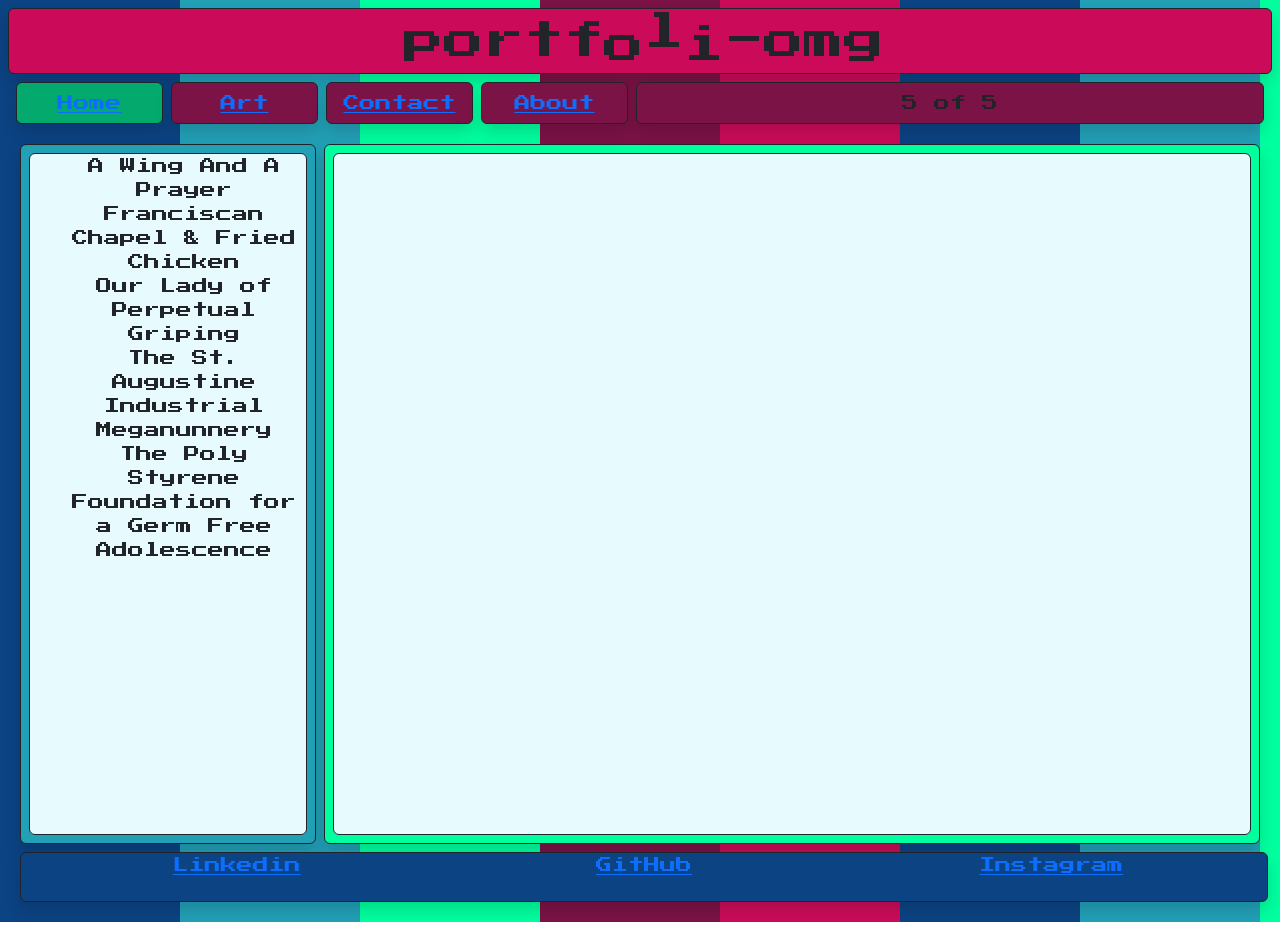
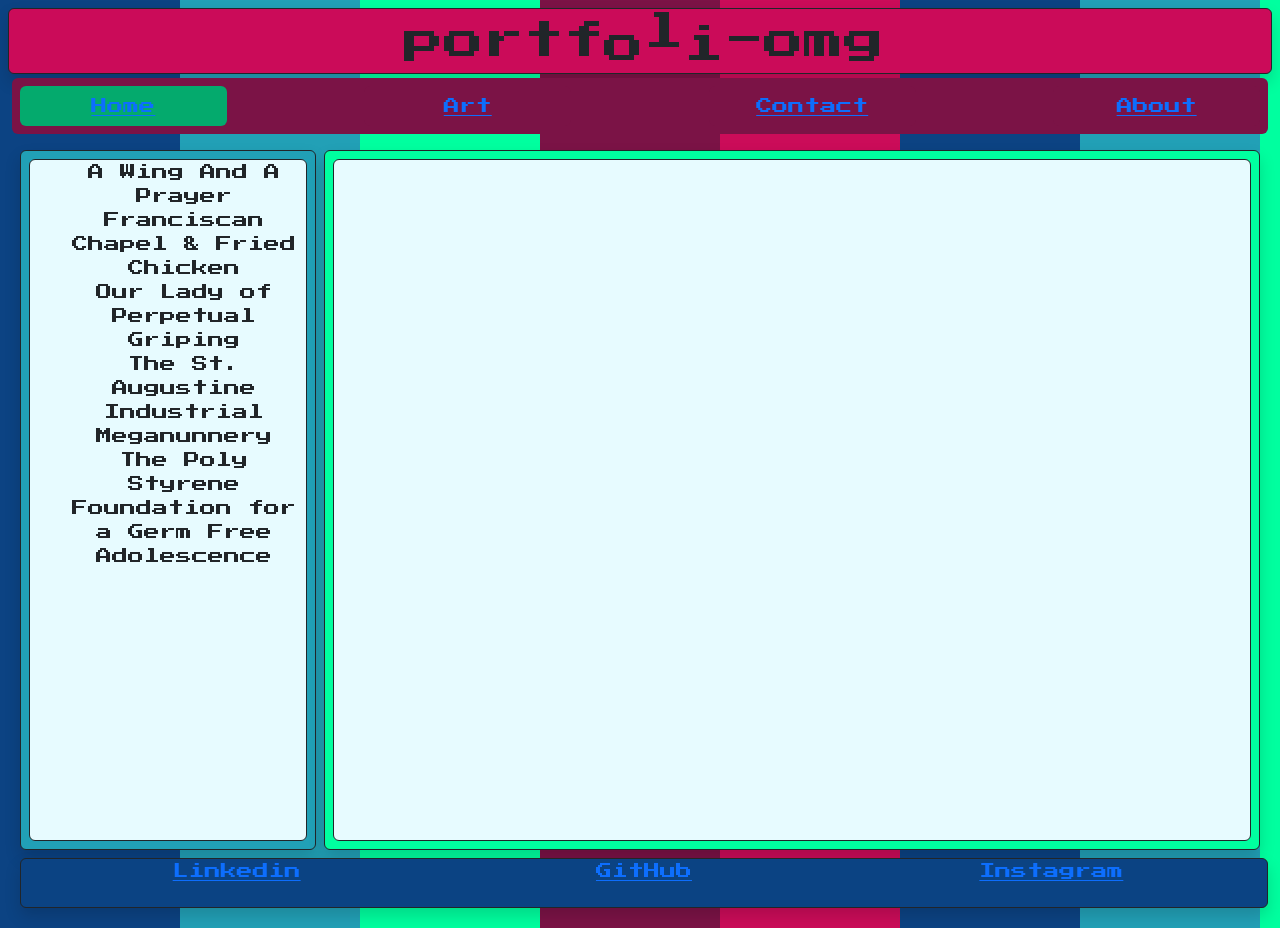
Before and after one commit to archy-calzbioh/portfoli-omg, a website: page index.html in a window 1280 px wide. Drawn offline with nearby package versions, Linux system fonts and the light colour scheme; files whose address does not match are found by name.

Commit message:
removed space from header links

```diff
--- a/index.html
+++ b/index.html
@@ -35,12 +35,12 @@
 
     <!-- navagation div -->
     <div>
-      <nav class= "d-flex m-1 row " id ="nav">
-        <a class="link active m-1 col border border-dark rounded rounded navbar justify-content-center shadow" href="#home" id="home">Home</a>
-        <a class="link m-1 col border border-dark rounded  navbar justify-content-center shadow" href="#" id="art">Art</a>
-        <a class= "link m-1 col border border-dark rounded  navbar justify-content-center shadow" href="#contact">Contact</a>
-        <a class="link m-1 col border border-dark rounded  navbar justify-content-center shadow" href="#about">About</a>
-        <div class=" m-1  col-6 border border-dark rounded  navbar justify-content-center shadow">5 of 5</div>
+      <nav class= "d-flex m-1 p-2 row navbar rounded" id ="nav">
+        <a class="link active  rounded  col-2  navbar justify-content-center " href="#home" id="home">Home</a>
+        <a class="link col-2 rounded  navbar justify-content-center " href="#" id="art">Art</a>
+        <a class= "link  col-2  rounded navbar justify-content-center " href="#contact">Contact</a>
+        <a class="link col-2 rounded navbar justify-content-center " href="#about">About</a>
+
       </nav>
     </div>
 
```
